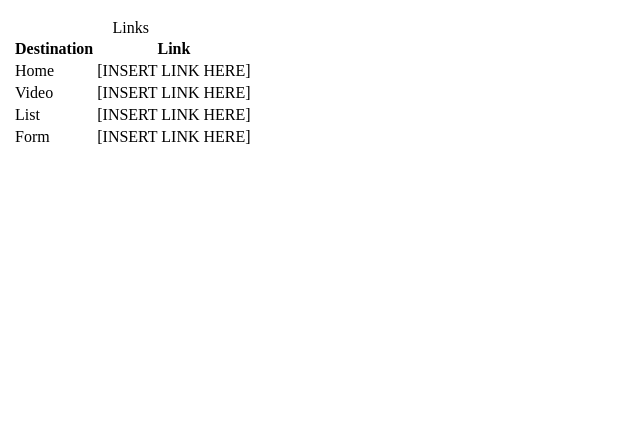
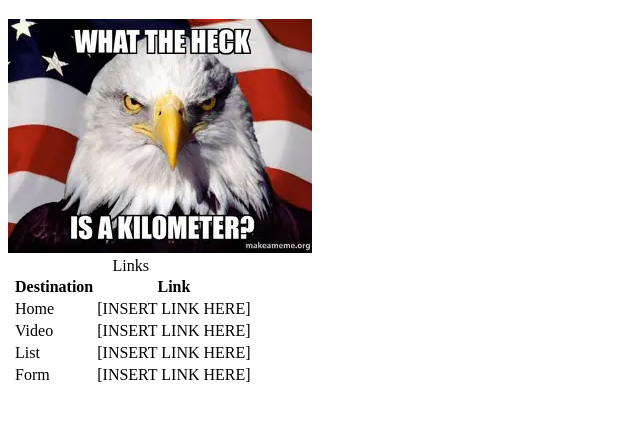
Before and after one commit to Kian-Sadr/Project-1, a plain HTML site: page index.html in a window 1280 px wide. Shown: the part 61-482 px from the top of the page, without its empty margins (0-640 px from the left). Drawn offline with Linux system fonts and the light colour scheme.

Commit message:
Update index.html

```diff
--- a/index.html
+++ b/index.html
@@ -1,11 +1,12 @@
 <!DOCTYPE html>
 <html>
   <head>
-    <title>Project 1</title>
+    <title>Project 1 Home</title>
   </head>
   <body>
     <h1>Home Page</h1>
 
+    <img src="Eagle Meme Photo.webp" alt="Funny Meme">
 
     <table>
       <caption>Links</caption>
```
